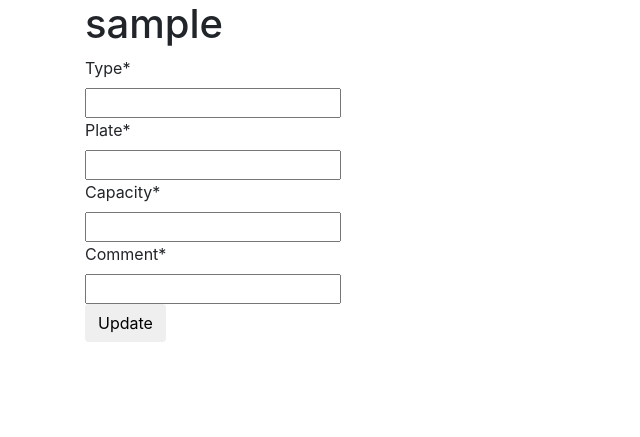
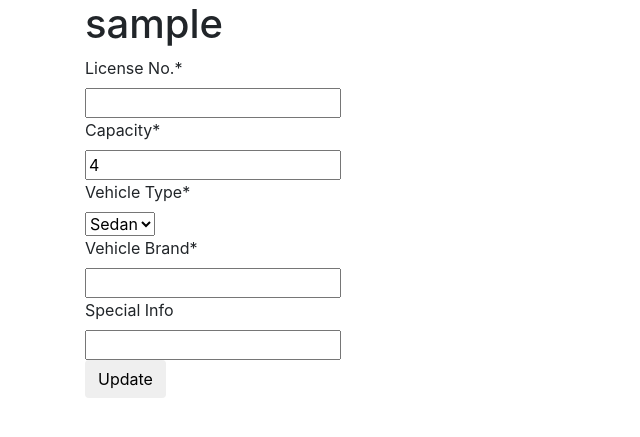
Before and after one commit to WaAaaAterfall/Ride-Sharing-Django-App, a Django app: page /ride/addvehicle/ in a window 1280 px wide. Shown: the top 437 px of the page, without its empty margins (0-640 px from the left). Run offline with Django 4.2, Linux system fonts and the light colour scheme; the visitor is signed in with stand-in values (Sample User, id 1); some libraries are stand-ins or nearby versions.

Commit message:
fix form bugs

```diff
--- a/docker-deploy/web-app/ride/forms.py
+++ b/docker-deploy/web-app/ride/forms.py
@@ -1,6 +1,7 @@
 from django import forms
-from .models import User, Vehicle, Owner
+from .models import Driver, RideOrder
 from django.contrib.auth.forms import UserCreationForm
+from django.contrib.auth.models import User
 
 class UserRegisterForm(UserCreationForm):
     email = forms.EmailField()
@@ -11,7 +12,7 @@ class UserRegisterForm(UserCreationForm):
         model = User
         fields = ['username', 'email', 'password1', 'password2', 'first_name', 'last_name']
 
-class UserEditForm(forms.Form):
+class UserEditForm(forms.ModelForm):
     email = forms.EmailField()
     first_name = forms.CharField(max_length=100, required=True)
     last_name = forms.CharField(max_length=100,required=True)
@@ -21,39 +22,18 @@ class UserEditForm(forms.Form):
         fields = ['username', 'email', 'first_name', 'last_name']
 
 class RideCreateForm(forms.ModelForm):
-    addr = forms.CharField()
-    arrive_date = forms.DateField()
-    passenger_num = forms.IntegerField()
-    whether_share = forms.BooleanField()
-    max_share_num = forms.IntegerField()
-    required_special = forms.CharField()
 
     class Meta:
-        model = Owner
-        fields = ['addr', 'arrive_date', 'passenger_num', 'whether_share', 'max_share_num', 'required_special']
+        model = RideOrder
+        fields = ['addr', 'arrive_date', 'passenger_num', 'sharable', 'max_share_num', 'required_special']
 
 
 class VehicleForm(forms.ModelForm):
-    type = forms.CharField()
-    plate = forms.CharField()
-    capacity = forms.IntegerField()
-    comment = forms.CharField()
+    plate = forms.CharField(label='License No.',required=True)
+    Vtype = forms.ChoiceField(label='Vehicle Type',choices=(("Sedan", "Sedan"),("SUV", "SUV")))
+    brand = forms.CharField(label='Vehicle Brand',required=True)
+    special_info = forms.CharField(label='Special Info',required=False)
+
     class Meta:
-        model = Vehicle
-        fields = ['type', 'plate', 'capacity', 'comment']
-
-# class DriverRegistrationForm(forms.Form):
-#     DOB = forms.DateField(label='Date of Birth',required=True,
-#                                 input_formats = ['%Y-%m-%d'],
-#                                 widget=DateInput(format='%Y-%m-%d'))
-#     licenseNumber = forms.CharField(label='License No.',required=True)
-#     VehicleType = forms.ChoiceField(label='Vehicle Type',choices=(("Sedan", "Sedan"),("SUV", "SUV")))
-#     brand = forms.CharField(label='Vehicle Brand',required=True)
-#     model = forms.CharField(label='Vehicle Model',required=True)
-#     plateNum = forms.CharField(label='Plate No.',required=True)
-#     max_pnum = forms.IntegerField(label='Max Passenger No.',required=True)
-#     special_info = forms.CharField(label='Special Info',required=False)
-
-#     class Meta:
-#         model = Driver
-#         fields = ['DOB','licenseNum','Vtype','brand','model','plateNum','max_pnum','special_info']
+        model = Driver
+        fields = ['plate', 'capacity', 'Vtype', 'brand', 'special_info']
--- a/docker-deploy/web-app/ride/models.py
+++ b/docker-deploy/web-app/ride/models.py
@@ -5,19 +5,14 @@ from django.contrib.auth.models import User
 from django.urls import reverse
 
 # Create your models here.
-class userProfile (models.Model):
-    user = models.OneToOneField(User, on_delete = models.CASCADE)
 
-    def __str__(self):
-        return f'{self.user.username} userProfile'
-
-
-class Owner(models.Model):
+class RideOrder(models.Model):
     owner = models.ForeignKey(User, on_delete=models.CASCADE)
     addr = models.CharField(max_length=100)
     arrive_date = models.DateTimeField(help_text='Format: 2020-01-01 12:00')
     passenger_num = models.PositiveIntegerField(default=1)
-    whether_share = models.BooleanField()
+    remaining_passenger_num = models.IntegerField(default=0)
+    sharable = models.BooleanField()
     max_share_num = models.PositiveIntegerField(help_text='If you do not want to share please choose 0', default=0)
     #required_type = models.CharField(max_length=20, choices=TYPE_CHOICES, default='--')
     required_special = models.CharField(max_length=400, blank=True)
@@ -28,16 +23,18 @@ class Owner(models.Model):
     driver_license = models.CharField(default='', max_length=50, blank=True)
 
     def __str__ (self):
-        return "{" + self.addr+ "}"
+        return "{" + self.owner + self.addr + "}"
 
     # def get_absolute_url(self):
     #     return reverse('rideinfo')
 
-class Vehicle(models.Model):
-    owner = models.OneToOneField(User, on_delete=models.CASCADE)
-    type = models.CharField(default='Car',max_length=50)
+class Driver(models.Model):
+    driver = models.OneToOneField(User, on_delete=models.CASCADE)
     plate = models.CharField(default='000',max_length=50)
     capacity = models.IntegerField(default=4)
-    comment = models.CharField(default='000', max_length=100)
+    Vtype = models.CharField(default='SEDAN',max_length=100)
+    brand = models.CharField(default='', max_length=100)
+    special_info = models.CharField(default='', max_length=200)
+
     def __str__(self):
-        return f'{self.owner.username} Vehicle'
+        return f'{self.driver.username} Vehicle'
--- a/docker-deploy/web-app/ride/urls.py
+++ b/docker-deploy/web-app/ride/urls.py
@@ -10,6 +10,6 @@ urlpatterns = [
     path('newride/', views.createride, name='createride'),
 
     path('rideinfo/', views.rideinfo, name='rideinfo'),
-    path('addvehicle/', views.addvehicle, name='addvehicle'),
+    path('addvehicle/', views.add_vehicle_info, name='addvehicle'),
 
 ]
--- a/docker-deploy/web-app/ride/views.py
+++ b/docker-deploy/web-app/ride/views.py
@@ -6,7 +6,7 @@ from django.http import HttpResponse
 from django.contrib.auth.decorators import login_required
 from django.utils.decorators import method_decorator
 from django.views.generic import (ListView, DetailView, CreateView, UpdateView, DeleteView)
-from .models import Owner
+from .models import RideOrder, Driver
 
 
 def index(request):
@@ -16,8 +16,9 @@ def register(request):
     if request.method == 'POST':
         form = UserRegisterForm(request.POST)
         if form.is_valid():
-            form.save()
-            username = form.cleaned_data.get('username')
+            data = form.save(commit=False)
+            data.user = request.user
+            data.save()
             messages.success(request, f'You account have already created. You can login now!')
             return redirect('login')
     else:
@@ -31,59 +32,54 @@ def home(request):
     return render(request, 'ride/home.html')
 
 def userhome(request):
-    return render(request, 'ride/userhome.html')
+    vehicle = Driver.objects.get(pk=request.user.id)
+    return render(request, 'ride/userhome.html', {'vehicle': vehicle})
 
 def rideinfo(request):
-    data = Owner.objects.all()
+    data = RideOrder.objects.all()
 
     return render(request, 'ride/rideinfo.html', {'data': data})
 
-# @method_decorator(login_required, name='dispatch')
-# class OwnerCreateRideView(CreateView):
-#     model = Owner
-#     fields = ['addr', 'arrive_date', 'passenger_num', 'whether_share', 'max_share_num', 'required_special']
-
-#     def form_valid(self, form):
-#         form.instance.owner = self.request.user
-#         return super().form_valid(form)
-
 @login_required
 def createride(request):
+    ride = RideOrder()
     if request.method == 'POST':
         form = RideCreateForm(request.POST)
         if form.is_valid():
-            form.save()
+            ride.addr = form.cleaned_data['addr']
+            ride.arrive_date = form.cleaned_data['arrive_date']
+            ride.owner = request.user
+            ride.passenger_num = form.cleaned_data['passenger_num']
+            ride.required_special = form.cleaned_data['required_special']
+            ride.max_share_num = form.cleaned_data['max_share_num']
+            ride.sharable = form.cleaned_data['sharable']
+            ride.status = 'open'
+            ride.save()
             messages.success(request, f'Your ride information has been added')
             return redirect('rideinfo')
     else:
         form = RideCreateForm()
 
-    context = {
-        'form' : form
-    }
-
-    return render(request, 'ride/newride.html', context)
+    return render(request, 'ride/newride.html', {'form' : form})
 
 @login_required
-def addvehicle(request):
+def add_vehicle_info(request):
+    vehicle = Driver()
     if request.method == 'POST':
         form = VehicleForm(request.POST)
         if form.is_valid():
-            form.save()
+            vehicle.driver = request.user
+            vehicle.plate = form.cleaned_data['plate']
+            vehicle.Vtype = form.cleaned_data['Vtype']
+            vehicle.brand = form.cleaned_data['brand']
+            vehicle.special_info = form.cleaned_data['special_info']
+            vehicle.save()
             messages.success(request, f'Your vehicle information has been updated')
             return redirect('userhome')
     else:
         form = VehicleForm()
 
-    context = {
-        'form' : form
-    }
-
-    return render(request, 'ride/addvehicle.html', context)
-
-def forms_valid(self, form):
-    form.instance.owner = self.request.user
-    return super().form_valid(form)
+    return render(request, 'ride/addvehicle.html', {'form' : form})
 
 # def contact(request):
 #     if request.method == 'POST': # If the form has been submitted...
--- a/docker-deploy/web-app/ridesharing/settings.py
+++ b/docker-deploy/web-app/ridesharing/settings.py
@@ -82,7 +82,7 @@ DATABASES = {
     'default': {
         'ENGINE': 'django.db.backends.postgresql',
         'NAME': 'ridedatabase',
-        'USER': 'rh328',
+        'USER': 'sp645',
         'PASSWORD': '568password',
         'HOST:': '127.0.0.1',
         'PORT': '5432',
```
Also changed, not shown: docker-deploy/web-app/ride/templates/ride/rideinfo.html (+4 -6 lines), docker-deploy/web-app/ride/templates/ride/userhome.html (+25 -1 lines), docker-deploy/web-app/ride/migrations/0004_rename_owner_rideorder.py (added), docker-deploy/web-app/ride/migrations/0005_driver_rename_whether_share_rideorder_sharable_and_more.py (added), docker-deploy/web-app/ride/migrations/0006_remove_driver_comment_remove_driver_type.py (added), docker-deploy/web-app/ride/migrations/0007_alter_rideorder_owner.py (added), docker-deploy/web-app/ride/migrations/0008_profile_delete_userprofile.py (added), docker-deploy/web-app/ride/migrations/0009_driver_vtype_driver_brand_driver_special_info_and_more.py (added).
